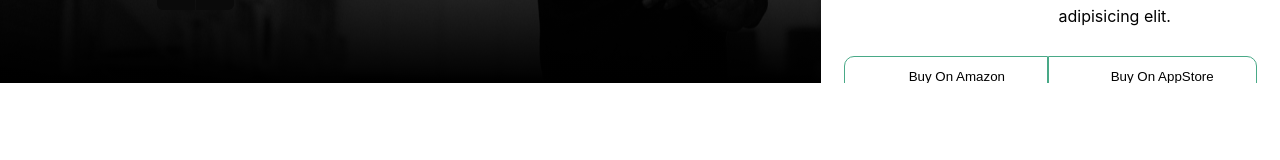
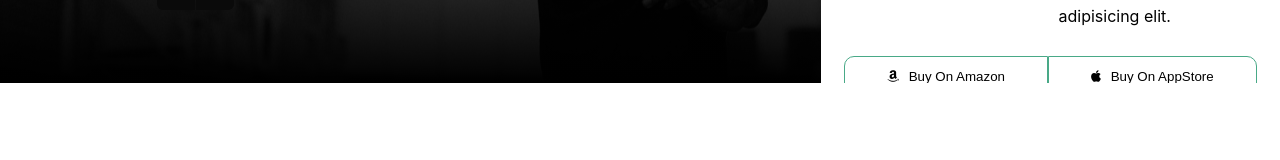
Before and after one commit to AlexandruConstantinBurlacu/proj-html-vuejs, a Vue app: page / in a window 1280 px wide. Shown: the part 451-611 px from the top of the page. Built offline with nearby package versions, Linux system fonts and the light colour scheme.

Commit message:
piccole correzioni

```diff
--- a/src/components/AppHeader.vue
+++ b/src/components/AppHeader.vue
@@ -224,9 +224,15 @@
                 border: 1px solid #49a987;
                 padding: 12px 42px;
                 margin-top: 28px;
+                transition: background-color 0.3s;
 
                 i {
                     margin-right: 6px;
+                    color: black;
+                }
+
+                &:hover {
+                    background-color: mix(white, #49a987, 75%);
                 }
             }
 
--- a/src/components/AppMain.vue
+++ b/src/components/AppMain.vue
@@ -566,6 +566,7 @@
         padding: 12px 35px;
         background-color: #49a987;
         border-radius: 6px;
+        cursor: pointer;
       }
     }
 
@@ -662,7 +663,6 @@
 
     .recentLeft {
       width: 587px;
-      border: 1px solid red;
       flex: 60%;
 
       h6 {
@@ -697,7 +697,6 @@
 
     .recentRight {
       flex: 40%;
-      border: 1px solid red;
 
       button {
         background-color: #f4b429;
```
